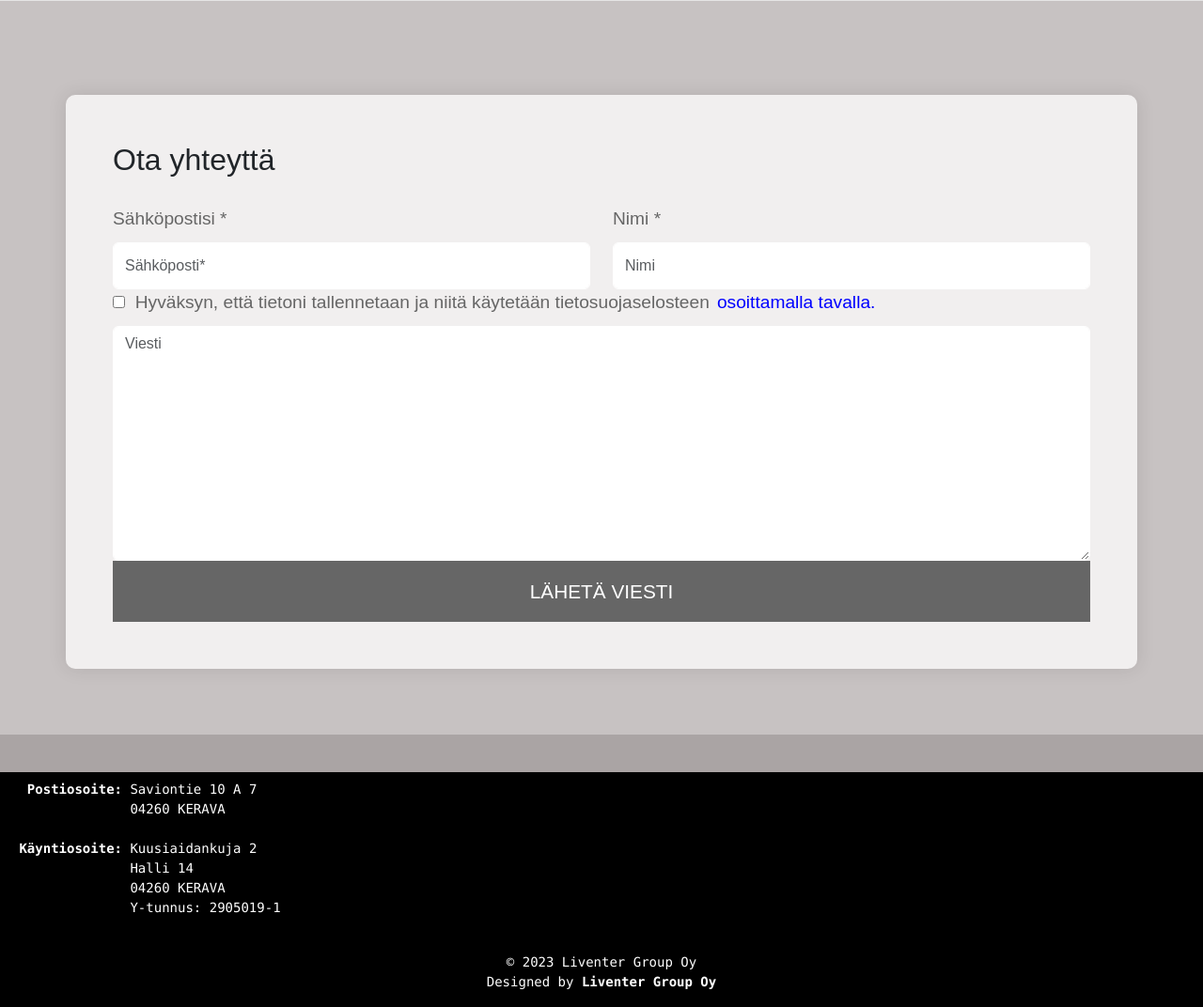
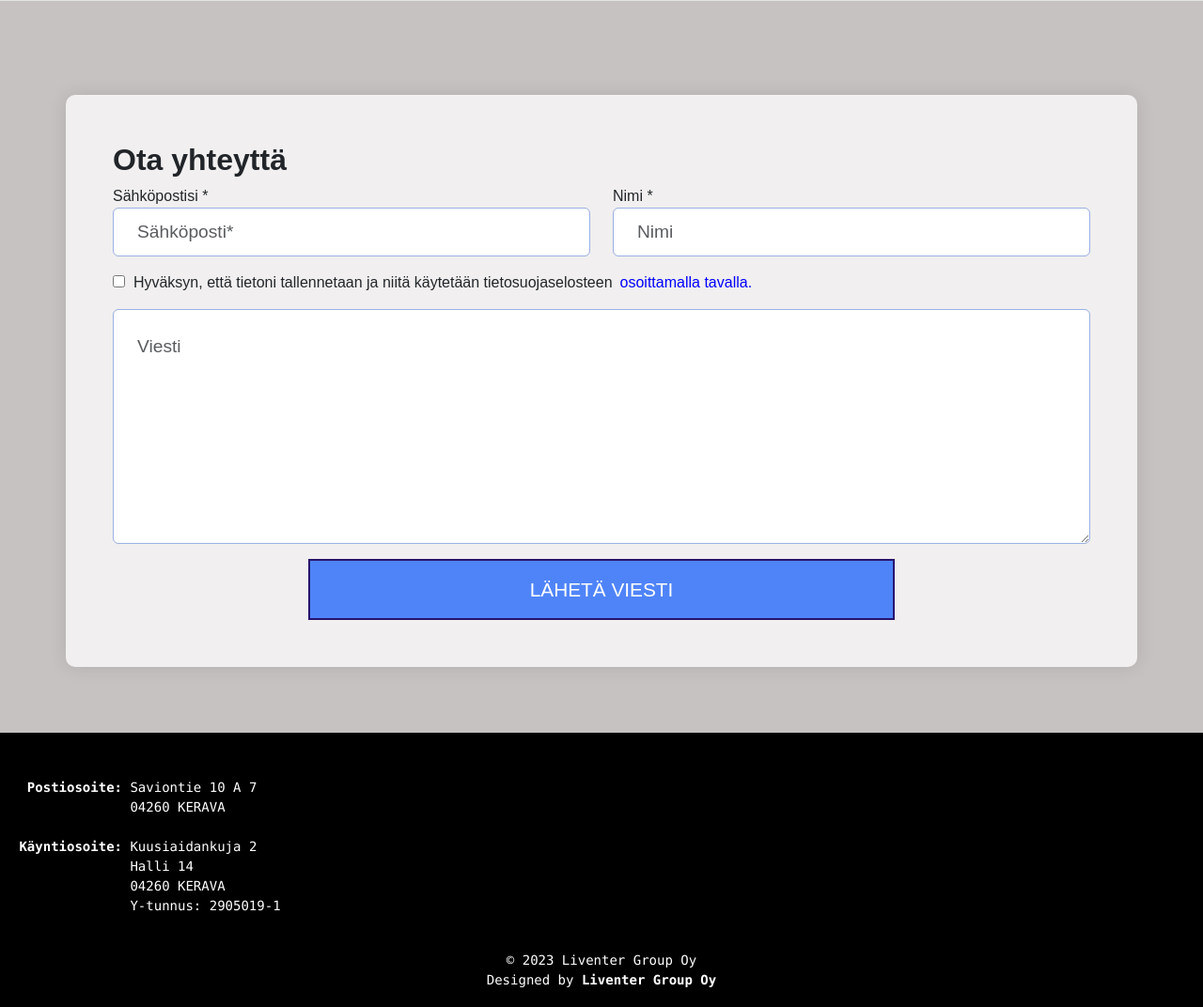
Before and after one commit to JoKivi/PagesForBiz, a PHP site: page /form.html in a window 1280 px wide. Shown: the part 87-1159 px from the top of the page at 94% size. After the commit the page ends 1138 px from the top, so only its background shows below. Run offline with PHP 8.4, Linux system fonts and the light colour scheme.

Commit message:
cleaning form

```diff
--- a/css/form.css
+++ b/css/form.css
@@ -1,6 +1,6 @@
 body {
   font-family: Arial, sans-serif;
-  background-color: #aaa4a4;
+  background-color: #000000;
 }
 
 .container {
@@ -11,6 +11,17 @@ body {
   margin-top: 50px;
 }
 
+h2 {
+  font-size: 4vh;
+  font-weight: 600;
+}
+
+.checkbox-data {
+  font-size: medium;
+  margin: 1rem 0;
+  padding-right: 2rem;
+}
+
 #message {
   padding-top: 50px;
   padding-bottom: 70px;
@@ -18,51 +29,24 @@ body {
   border-top: 1px solid #e5e5e5
 }
 
-#message h2 {
-  margin-bottom: 30px
-}
-
-#message h2 span {
-  border-bottom: 5px solid #ed1d25
-}
-
 .privacy-link {
   color: blue;
 }
 
-#message label {
-  color: #666;
-  margin-bottom: 10px;
+#point_t, #point_n, #point_e{
+  box-sizing: border-box;
+  height: 249px;
+  padding: 25px;
+  border: 1px solid #9ab1e4;
   font-size: 1.2em
 }
 
-#message .form_email,
-#message .form_message,
-#message .form_name {
-  box-sizing: border-box;
-  border: 1px solid #fff;
-  box-shadow: none
-}
-
-#message #form_email,
-#message #form_name {
-  padding: 25px;
-  border: 1px solid #ccc;
-  font-size: 1.1em
-}
-
-#message #form_message {
-  height: 249px;
-  padding: 25px;
-  border: 1px solid #ccc;
-  font-size: 1.2em
-}
-
-#message #button_contacts {
-  background: #666;
+#button_contacts {
+  margin-top: 1rem;
+  background: #0051ffab;
   padding: 15px 0;
-  width: 100%;
-  border: 2px solid #666;
+  width: 60%;
+  border: 2px solid #27136d;
   color: #ffffff;
   cursor: pointer;
   font-size: 1.3em;
@@ -70,7 +54,18 @@ body {
   transition: background .6s, color .6s
 }
 
-#message #button_contacts:hover {
-  background: 0 0;
-  color: #666
+#button_contacts:hover {
+  background: white;
+  color: #0051ffab
 }
+
+@media screen and (max-width: 767px) {
+  h2 {
+    font-size: 4vh;
+    font-weight: 600;
+  }
+  .checkbox-data {
+    font-size: small;
+    padding-right: 1rem;
+  }
+}
--- a/form.html
+++ b/form.html
@@ -22,17 +22,14 @@
 
   <section id="message">
     <div class="container">
-      <div class="row">
-        <div class="col-md-12">
+      <div class="col-md-12" id="text-container">
         <h2>Ota yhteyttä</h2>
-          <div id="contact-form">
-            <div class="controls">
         <div class="row">
           <div class="col-md-6">
             <div class="form-group">
               <label for="form_email">Sähköpostisi *</label>
-                    <input id="point_e" type="email" class="form-control form_email" placeholder="Sähköposti*"
-                      required="" data-error="Kirjoita sähköpostisi!">
+              <input id="point_e" type="email" class="form-control form_email" placeholder="Sähköposti*" required=""
+                data-error="Kirjoita sähköpostisi!">
               <div class="help-block with-errors"></div>
             </div>
           </div>
@@ -49,7 +46,7 @@
             <label>
               <input type="checkbox" id="person_data" required="">
               <i class="fa fa-2x icon-checkbox"></i>
-                    <span>Hyväksyn, että tietoni tallennetaan ja niitä käytetään tietosuojaselosteen<a
+              <span id="tietosuoja">Hyväksyn, että tietoni tallennetaan ja niitä käytetään tietosuojaselosteen<a
                   href="https://tietosuoja.fi" class="privacy-link" target="_blank">osoittamalla tavalla.</a></span>
             </label>
           </div>
@@ -57,17 +54,14 @@
         <div class="row">
           <div class="col-md-12">
             <div class="form-group">
-                    <textarea id="point_t" name="text_comment" class="form-control form_message"
-                      placeholder="Viesti" rows="4" required="hello" data-error="Kirjoita viestisi..."></textarea>
+              <textarea id="point_t" name="text_comment" class="form-control form_message" placeholder="Viesti" rows="4"
+                required="" data-error="Kirjoita viestisi..."></textarea>
               <div class="help-block with-errors"></div>
             </div>
             <div class="messages"></div>
           </div>
           <div class="col-md-12 text-center">
             <input type="submit" name="btn_submit" id="button_contacts" value="Lähetä viesti">
-                </div>
-              </div>
-            </div>
           </div>
         </div>
       </div>
```
Lines whose indentation alone changed are shown as unchanged.
